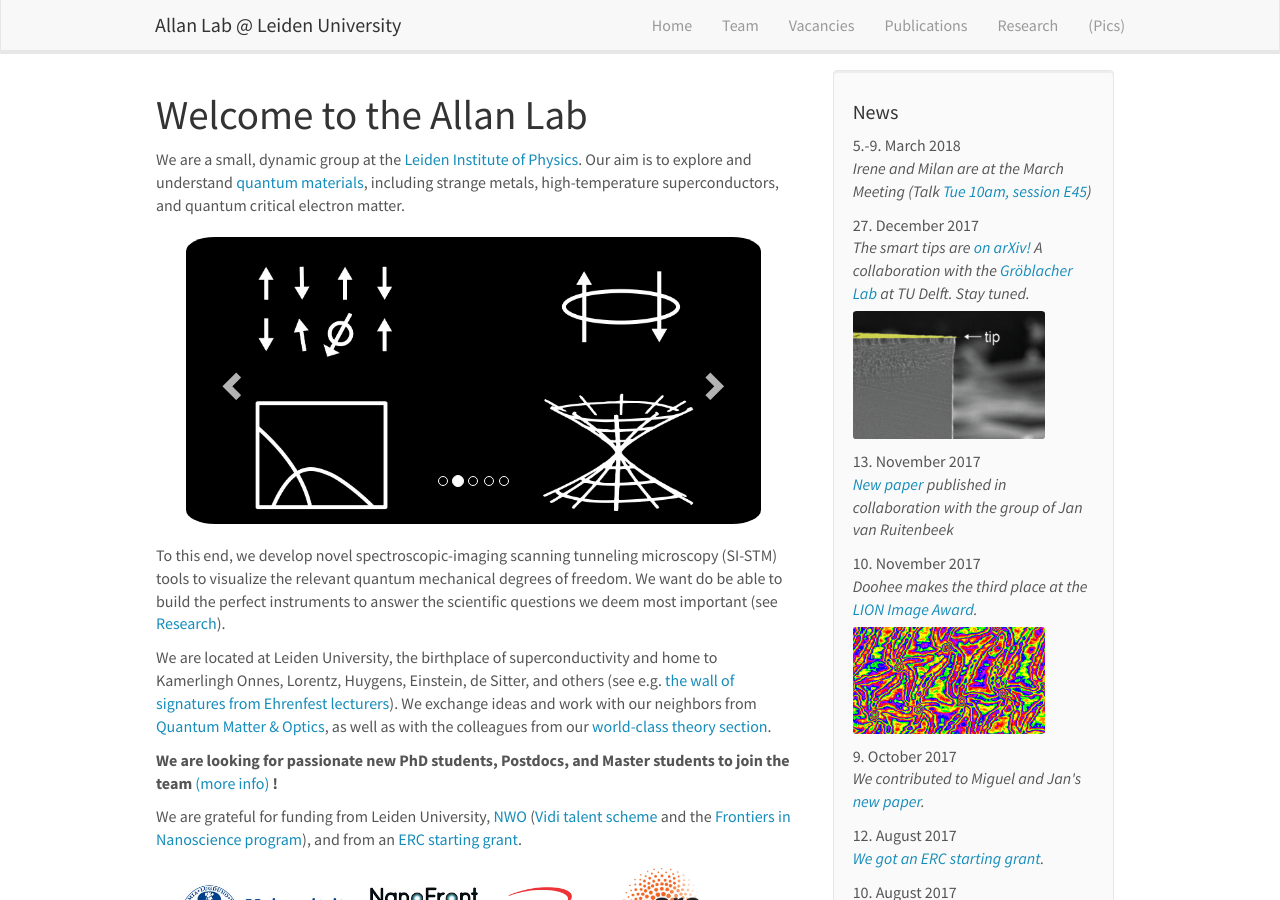
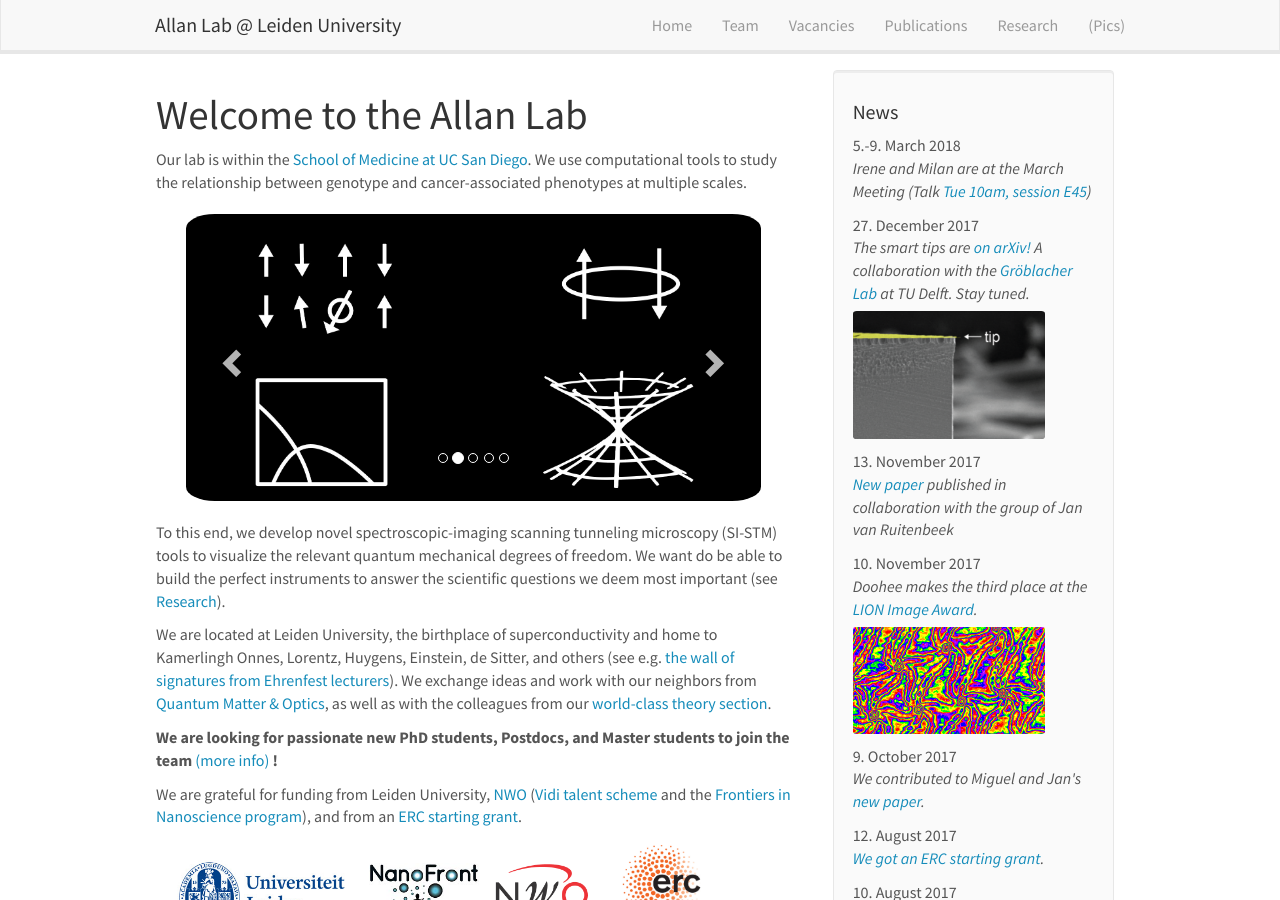
Before and after one commit to carterlabtemp/carterlabtemp.github.io, a Jekyll site: the page built from _pages/home.md, in a window 1280 px wide and 900 px high. Built offline with Jekyll 4.4.1, drawn with Linux system fonts in a browser that asks for light colours; nearby versions of some CDN libraries.

Commit message:
Update home.md

```diff
--- a/_pages/home.md
+++ b/_pages/home.md
@@ -1,12 +1,12 @@
 ---
-title: "Allan Lab - Home"
+title: "Carter Lab - Home"
 layout: homelay
-excerpt: "Allan Lab at Leiden University."
+excerpt: "Carter Lab at UC San Diego."
 sitemap: false
 permalink: /
 ---
 
-We are a small, dynamic group at the [Leiden Institute of Physics](http://www.physics.leidenuniv.nl). Our aim is to explore and understand [quantum materials](http://condensedconcepts.blogspot.nl/2013/05/what-is-quantum-matter.html), including strange metals, high-temperature superconductors, and quantum critical electron matter.
+Our lab is within the [School of Medicine at UC San Diego](https://medschool.ucsd.edu/Pages/default.aspx). We use computational tools to study the relationship between genotype and cancer-associated phenotypes at multiple scales.
 
 
 <div markdown="0" id="carousel" class="carousel slide" data-ride="carousel" data-interval="5000" data-pause="hover" >
```
